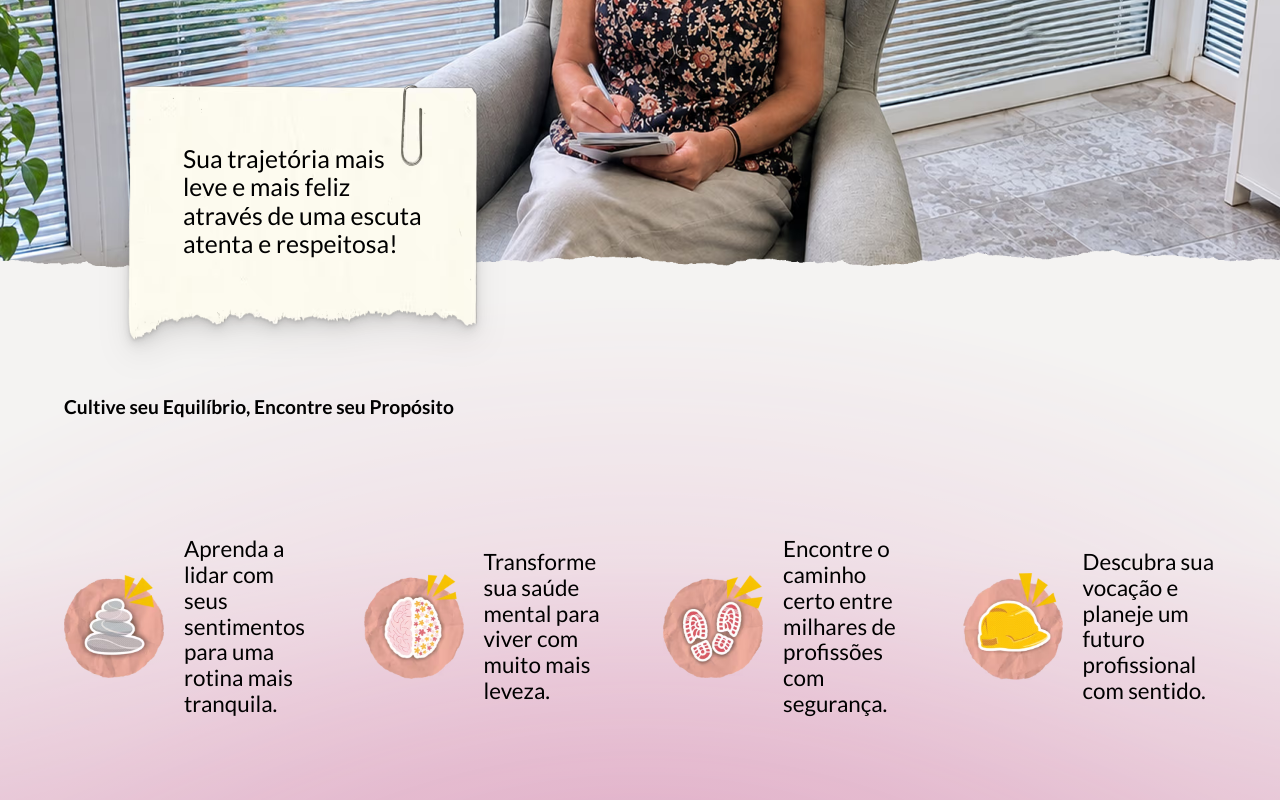
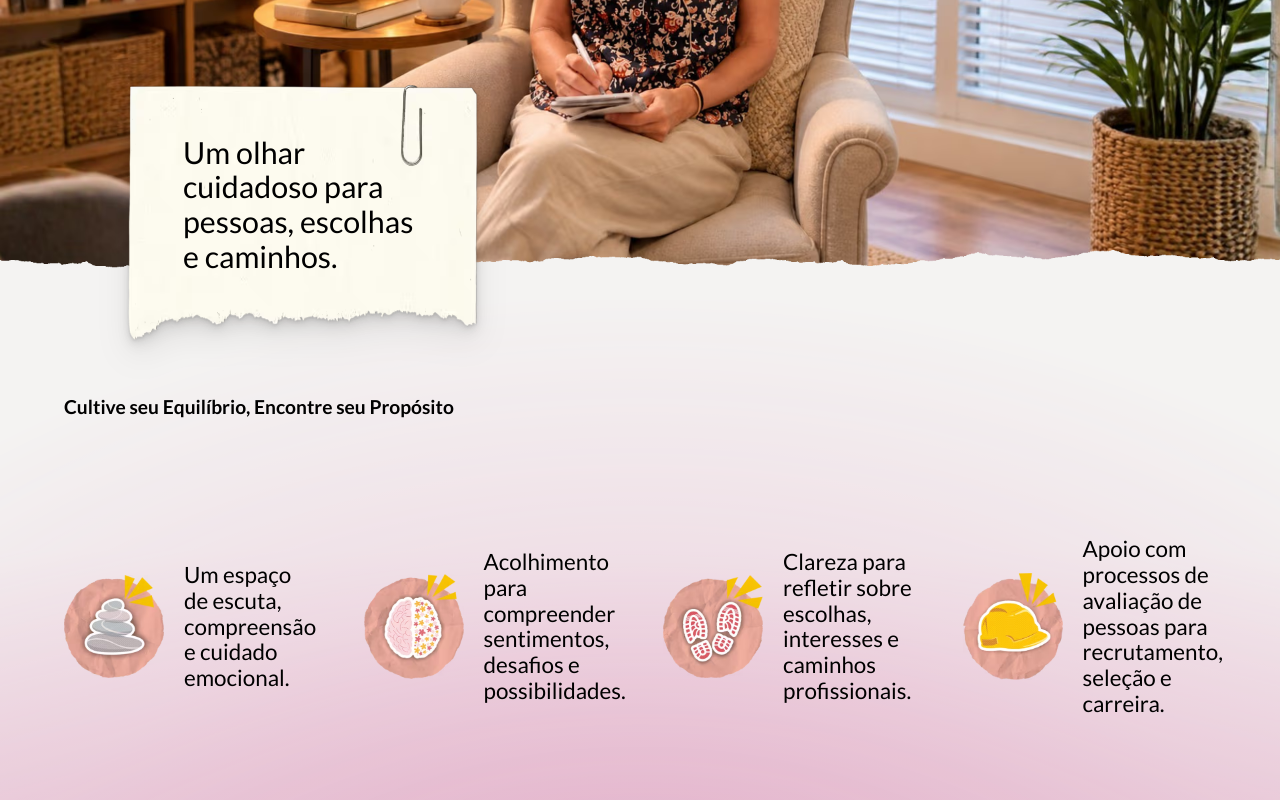
Before and after one commit to gnoatx/MariaAmelia, a React (Vite) app: page / in a window 1280 px wide. Shown: the part 460-1260 px from the top of the page. Built offline with nearby package versions, Linux system fonts and the light colour scheme.

Commit message:
Textos alterados em variables.tsx, fundo do Hero alterado

```diff
--- a/src/Hero/styles.module.css
+++ b/src/Hero/styles.module.css
@@ -13,7 +13,7 @@
     content: "";
     position: absolute;
     inset: 0;
-    background: url("../assets/hero-maria-amelia.avif") no-repeat center / cover;
+    background: url("../assets/hero-background.avif") no-repeat center / cover;
     mask:
         linear-gradient(to bottom, white, white) no-repeat top / 100% 100%,
         url("../assets/hero-mask.png") no-repeat bottom / contain;
@@ -41,8 +41,8 @@
 
 .title h1 {
     width: 240px;
-    margin: 20px 0;
-    font-size: 1.55rem;
+    margin: 10px 0;
+    font-size: 1.9rem;
     /* hyphens: auto; */
 }
 
--- a/src/styles.css
+++ b/src/styles.css
@@ -124,6 +124,6 @@ section {
     grid-template-columns: 1fr 90% 1fr;
 }
 
-#orientacao {
+#avaliacao {
     border-bottom: none;
 }
--- a/src/variables.tsx
+++ b/src/variables.tsx
@@ -21,8 +21,7 @@ export const topBarVariables = {
 }
 
 export const heroVariables = {
-  // cardText: 'Sua jornada de autoconhecimento e bem-estar para uma vida com propósito.',
-  cardText: 'Sua trajetória mais leve e mais feliz através de uma escuta atenta e respeitosa!',
+  cardText: 'Um olhar cuidadoso para pessoas, escolhas e caminhos.',
   button: {
     href: '#contato',
     text: 'Mude sua vida'
@@ -36,22 +35,22 @@ export const benefitsVariables = {
     {
       icon: 'equilibrio-icon',
       title: 'Equilíbrio emocional',
-      text: 'Aprenda a lidar com seus sentimentos para uma rotina mais tranquila.'
+      text: 'Um espaço de escuta, compreensão e cuidado emocional.'
     },
     {
       icon: 'qualidade-icon',
       title: 'Qualidade de vida',
-      text: 'Transforme sua saúde mental para viver com muito mais leveza.'
+      text: 'Acolhimento para compreender sentimentos, desafios e possibilidades.'
     },
     {
       icon: 'escolha-icon',
       title: 'Escolha assertiva',
-      text: 'Encontre o caminho certo entre milhares de profissões com segurança.'
+      text: 'Clareza para refletir sobre escolhas, interesses e caminhos profissionais.'
     },
     {
       icon: 'proposito-icon',
       title: 'Propósito de carreira',
-      text: 'Descubra sua vocação e planeje um futuro profissional com sentido.'
+      text: 'Apoio com processos de avaliação de pessoas para recrutamento, seleção e carreira.'
     }
   ],
   button: {
@@ -63,10 +62,10 @@ export const benefitsVariables = {
 export const testimonialsVariables = {
   id: 'depoimentos',
   sectionTitle: 'Resultados que transformam: a experiência de quem escolheu viver com mais leveza e direção.',
-  callout: 'Junte-se a tantas outras pessoas que decidiram não carregar mais o peso da dúvida e da ansiedade sozinhos.',
+  callout: 'Espaço de escuta, reflexão e cuidado, respeitando seu momento e história.',
   button: {
     href: '#contato',
-    text: 'Agende sua sessão agora'
+    text: 'Agende uma conversa'
   },
   illustration: {
     url: new URL('./assets/testimonials-illustration.avif', import.meta.url).href,
@@ -81,18 +80,15 @@ export const serviceVariables = {
       title: 'Psicoterapia',
       button: {
         href: '#contato',
-        text: 'Eu quero esse cuidado'
+        text: 'Conheça meu trabalho'
       },
       image: 'psicoterapia-illustration',
       description:
         <>
-          <p>Sempre que ouvimos falar em algum tipo de terapia, pensamos:</p>
-          <q>Será que é para mim? Será que é coisa para louco?</q>
-          <p>Mas eu estou aqui para te dizer: Sim, a psicoterapia é para você! Na
-verdade, é para todos.</p>
-          <p>Para todos que querem investigar, buscar respostas para questões pessoais
-e ressignificá-las, entendê-las de uma maneira diferente e, assim, viver uma
-vida mais feliz, consciente e tranquila, dentro e fora do ambiente de trabalho.</p>
+          <p>Um espaço de escuta, reflexão e cuidado.</p>
+          <p>A psicoterapia pode ajudar a compreender melhor sentimentos, pensamentos, comportamentos e situações que fazem parte da nossa história.</p>
+          <p>É um processo de autoconhecimento e elaboração, no qual é possível olhar para dificuldades, relações e escolhas com mais clareza, construindo novas formas de lidar com aquilo que traz sofrimento ou inquietação.</p>
+          <p>Cada processo é único e acontece respeitando o momento, a história e as necessidades de cada pessoa.</p>
         </>
     },
     {
@@ -100,19 +96,31 @@ vida mais feliz, consciente e tranquila, dentro e fora do ambiente de trabalho.<
       title: 'Orientação Profissional',
       button: {
         href: '#contato',
-        text: 'Tome a decisão certa hoje'
+        text: 'Conheça o processo'
       },
       image: 'orientacao-illustration',
       description:
         <>
-          <p>Escolher uma profissão não é uma tarefa fácil.</p>
-          <p>É um momento da vida que gera muita ansiedade e medo.</p>
-          <p>Portanto, tomar uma decisão com base em um estudo de perfil e no
-mapeamento de suas habilidades, competências e interesses, realizado por
-uma psicóloga especializada, é valiosíssimo em vários sentidos.</p>
-          <p>A orientação vocacional e profissional traz segurança, promove o
-autoconhecimento e evita uma escolha errada, que pode provocar imenso
-estresse futuro.</p>
+          <p>Escolher uma profissão é uma decisão importante e envolve muito mais do que descobrir “o que combina comigo”.</p>
+          <p>A Orientação Profissional é um processo de reflexão e autoconhecimento que ajuda o jovem a compreender seus interesses, habilidades, características pessoais, valores e expectativas para o futuro.</p>
+          <p>Ao longo do processo, essas informações são integradas ao conhecimento sobre cursos, profissões e possibilidades de carreira, favorecendo uma escolha mais consciente e coerente com que quem busca é e com o que deseja construir.</p>
+          <p>Mais do que apontar uma profissão, o objetivo é ampliar possibilidades e oferecer recursos para uma decisão com mais clareza e segurança.</p>
+        </>
+    },
+    {
+      id: 'avaliacao',
+      title: 'Avaliação de Pessoas para Decisões Profissionais',
+      button: {
+        href: '#contato',
+        text: 'Conheça este serviço'
+      },
+      image: 'orientacao-illustration',
+      description:
+        <>
+          <p>Decisões sobre pessoas exigem mais do que analisar um currículo.</p>
+          <p>A avaliação profissional oferece às empresas informações qualificadas para apoiar decisões relacionadas à seleção, promoção, mobilidade interna e desenvolvimento de profissionais.</p>
+          <p>Por meio de entrevistas, análise de trajetória e instrumentos psicológicos adequados à finalidade da avaliação, são considerados aspectos como competências, características comportamentais, potencialidades e aderência às demandas da posição e do contexto organizacional.</p>
+          <p>O objetivo é oferecer um olhar técnico e cuidadoso sobre cada profissional, contribuindo para decisões mais fundamentadas — tanto na chegada de novos talentos quanto nos movimentos de carreira dentro da organização.</p>
         </>
     }
   ]
```
Also changed, not shown: src/assets/hero-background.avif (added).
